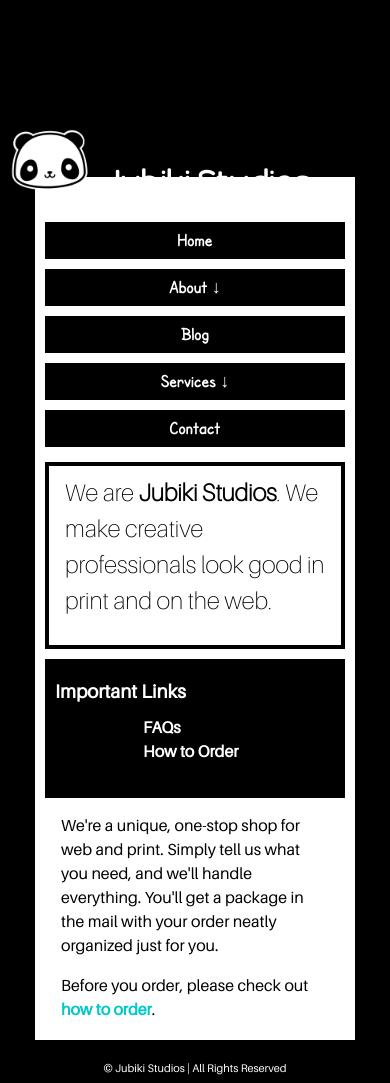
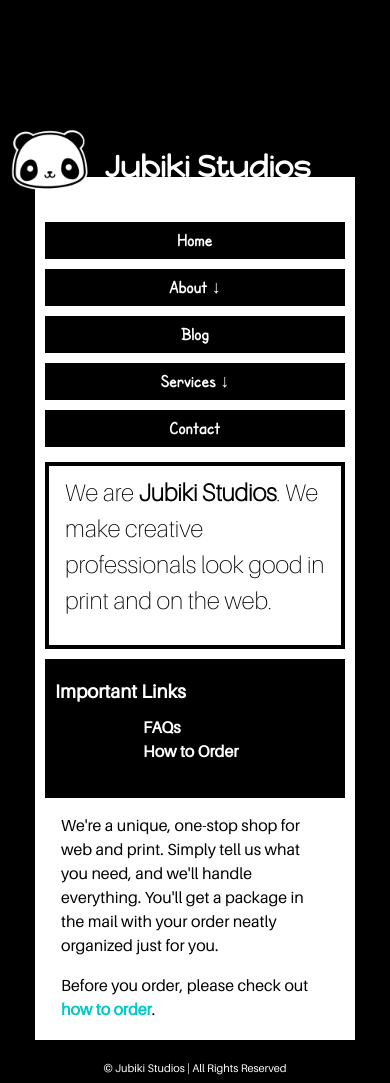
Before and after one commit to jubikistudios/jubikistudios.github.io, a Jekyll site: the page built from index.html, in a window 390 px wide. Built offline with Jekyll 4.4.1, drawn with Linux system fonts in a browser that asks for light colours; some web fonts are replaced.

Commit message:
Mobile Adjustments
Needed to make some adjustments on mobile styling.

```diff
--- a/_sass/style.scss
+++ b/_sass/style.scss
@@ -1237,7 +1237,7 @@
         padding: 0;
         margin: 0;
         position: absolute;
-        bottom: -12px;
+        bottom: 3px;
         left: 70px;
         color: #fff;
         clear: none;
```
